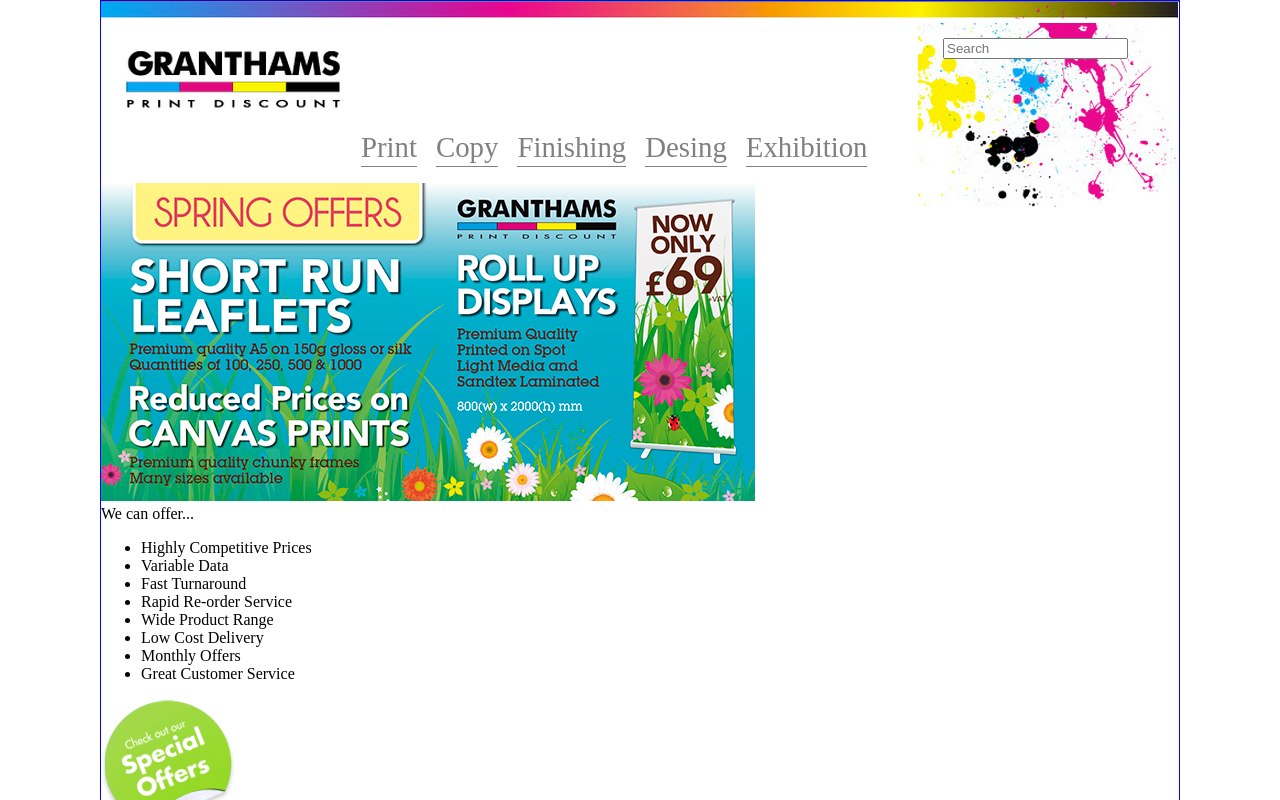
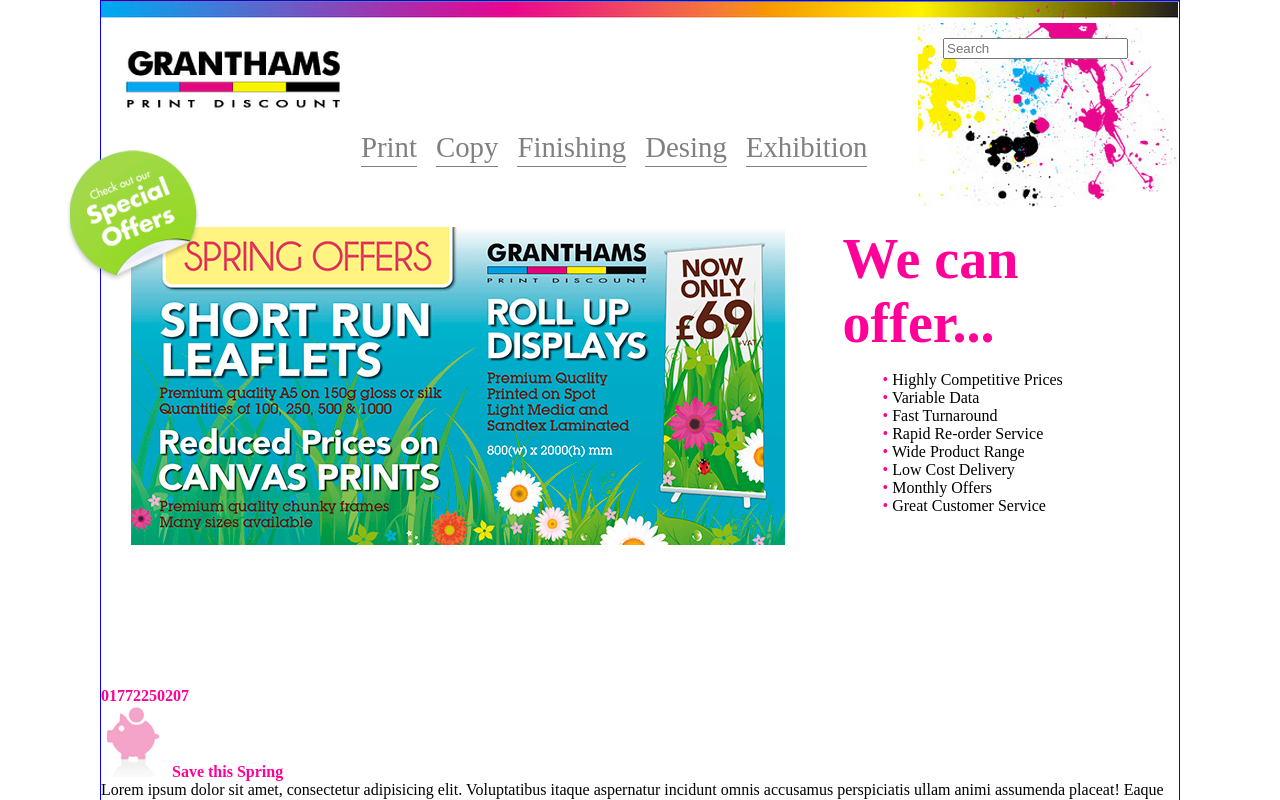
Before and after one commit to Aslly/pw218311, a plain HTML site: page practica02css3 2/index.html in a window 1280 px wide. Shown: the top 800 px of the page. Drawn offline with Linux system fonts and the light colour scheme.

Commit message:
Primer seccion - terminada

```diff
--- a/practica02css3 2/css/estilos.css
+++ b/practica02css3 2/css/estilos.css
@@ -26,12 +26,65 @@
 	margin-right: 15px;
 	padding-bottom: 2px;
 	/*text-decoration: underline;*/
+}
+
+#bgoffer{
+	left: -35px;
+	top: -400px;
+	position: relative;
 
 }
+
 #granthams{
 	margin-top: 25px;
 	margin-left: 25px
 }
+
 #paint{
 	float: right;
 }
+#primerseccion{
+	margin-top: 60px;
+}
+
+#primerseccion article{
+	display: inline-block;
+	vertical-align: top;
+}
+
+#secc01art01{
+	margin-left: 30px;
+	width: 61%;
+}
+
+#secc01art02{
+	margin-left: 50px;
+	width: 30%;
+
+}
+
+#secc01art02 ul{
+	list-style: none;
+}
+
+#secc01art02 ul li:before{
+	color: #FF0099;
+	content: "• ";
+}
+
+
+
+
+
+.colorrosa{
+	color: #FF0099;
+
+}
+
+.letragrande{
+	font-size: 3.5em;
+}
+
+.nito{
+	font-weight: bold;
+}
--- a/practica02css3 2/index.html
+++ b/practica02css3 2/index.html
@@ -22,10 +22,10 @@
 		</nav>
 	</header>
 	<section id="primerseccion">
-		<article>
+		<article id="secc01art01">
 			<img src="img/slide.jpg" alt="Slide">
 		</article>
-		<article>
+		<article id="secc01art02">
 			<span class="colorrosa letragrande nito">
 				We can offer...
 			</span>
@@ -40,7 +40,7 @@
 				<li>Great Customer Service</li>
 			</ul>
 		</article>
-		<img src="img/bg_offer.png" alt="Bg_offer">
+		<img src="img/bg_offer.png" alt="Bg_offer" id="bgoffer">
 	</section>
 	<section id="segundaseccion">
 		<article>
```
